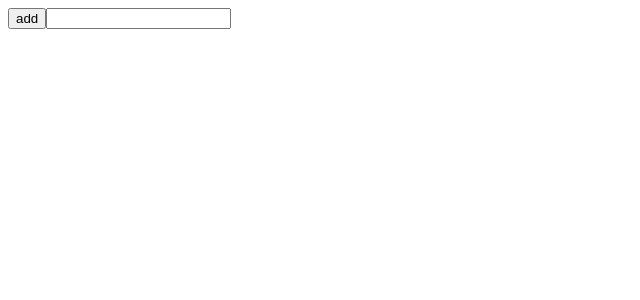
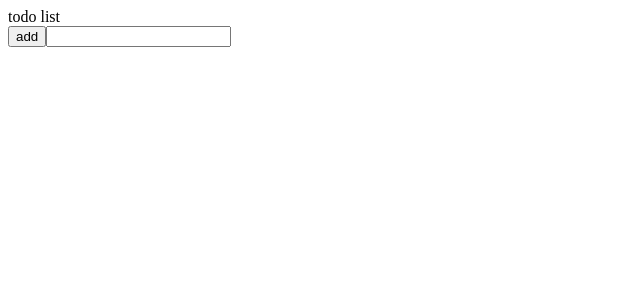
Before and after one commit to yixiangTW/react-hooks-practice, a React app: page / in a window 1280 px wide. Shown: the top 300 px of the page, without its empty margins (0-640 px from the left). Built offline with nearby package versions, Linux system fonts and the light colour scheme.

Commit message:
Add title

```diff
--- a/src/components/App.tsx
+++ b/src/components/App.tsx
@@ -38,6 +38,7 @@ export default function App () {
 
   return (
     <Provider store={{ state, dispatch }}>
+      <div>todo list</div>
       <button onClick={onAdd}>add</button>
       <input ref={ref}/>
       <TodoList todoList={ state.todoList } onRemove={onRemove}/>
```
